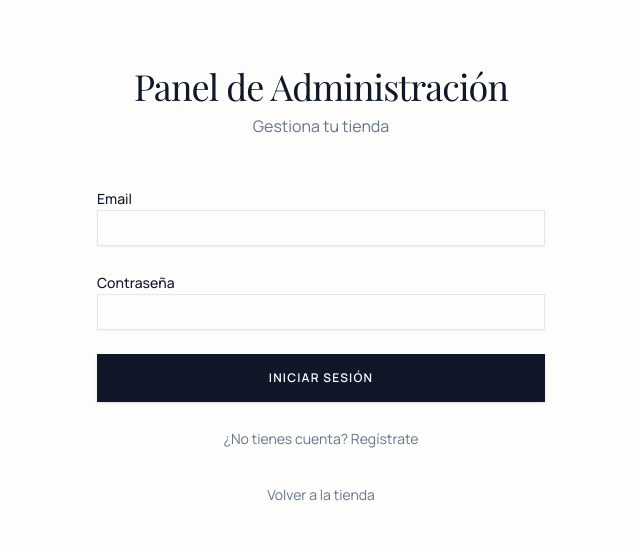
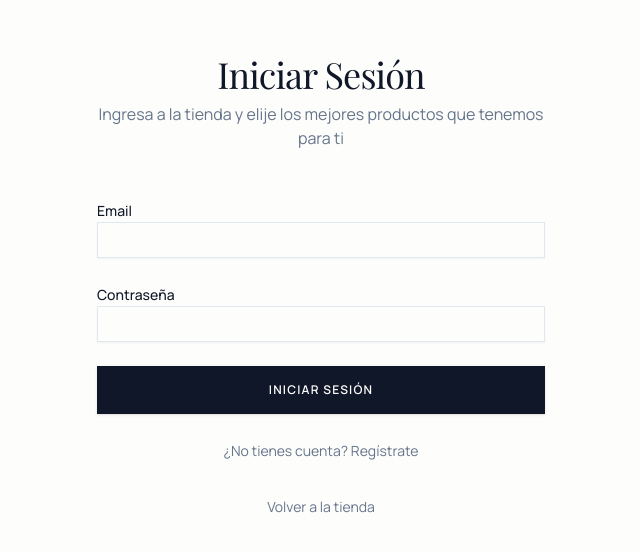
Before and after one commit to emabercust/proyecto-ventas, a React (Create React App) app in the folder frontend/: page /admin/login in a window 1280 px wide. Shown: the part 114-666 px from the top of the page, without its empty margins (319-959 px from the left). Built offline with nearby package versions, Linux system fonts and the light colour scheme; a web font is replaced by a local one.

Commit message:
Update AdminLoginPage.js

```diff
--- a/frontend/src/pages/AdminLoginPage.js
+++ b/frontend/src/pages/AdminLoginPage.js
@@ -67,8 +67,8 @@ const AdminLoginPage = () => {
         className="w-full max-w-md"
       >
         <div className="text-center mb-12">
-          <h1 className="text-4xl font-normal tracking-tight mb-2">Panel de Administración</h1>
-          <p className="text-muted-foreground">Gestiona tu tienda</p>
+          <h1 className="text-4xl font-normal tracking-tight mb-2"> Iniciar Sesión </h1>
+          <p className="text-muted-foreground">Ingresa a la tienda y elije los mejores productos que tenemos para ti</p>
         </div>
 
         <form onSubmit={handleSubmit} className="space-y-6">
```
